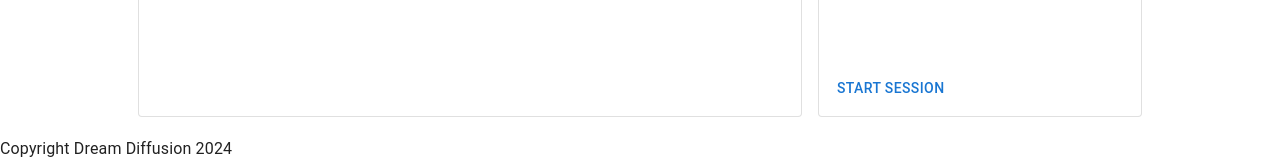
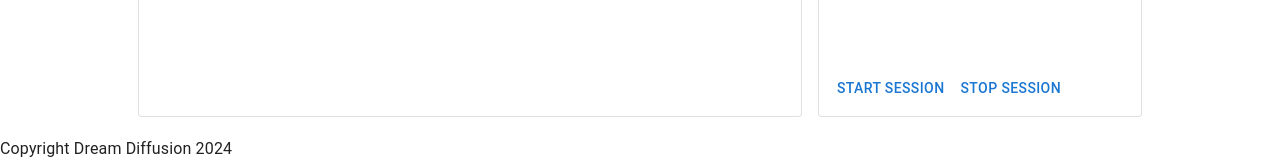
Before and after one commit to Physlex/natHack2024, a React app in the folder src-vite/: page /studio in a window 1280 px wide. Shown: the part 629-789 px from the top of the page. Built offline with nearby package versions, Linux system fonts and the light colour scheme; no server answers; the HTML template or start-up script is replaced by a standard one.

Commit message:
timestamp junk

```diff
--- a/src-vite/src/components/ui/viewport/Viewport.tsx
+++ b/src-vite/src/components/ui/viewport/Viewport.tsx
@@ -25,7 +25,6 @@ const youtubeViewerStyles = {
  */
 type ViewportParams = {
     url: string;
-    onPause: () => void;
 }
 
 /**
@@ -45,7 +44,7 @@ type ViewportProps = {
 /**
  * @return Viewport component.
  */
-export default function Viewport({ url, onPause }: ViewportParams): JSX.Element {
+export default function Viewport({ url }: ViewportParams): JSX.Element {
     const [viewportState, setViewportState] = useState({
         url: url,
         videoID: "",
@@ -132,7 +131,6 @@ export default function Viewport({ url, onPause }: ViewportParams): JSX.Element
     const handlePause = async (event: any) => {
         console.info("Pausing video...");
         event.target.pauseVideo();
-        onPause();
     }
 
     return (
--- a/src-vite/src/pages/studio/Studio.tsx
+++ b/src-vite/src/pages/studio/Studio.tsx
@@ -223,9 +223,7 @@ export default function Studio(): JSX.Element {
                                 <EEGNameForm onChange={saveName} />
                             </Stack>
                             { studioState.url &&
-                                <Viewport
-                                    url={studioState.url}
-                                    onPause={stopEEGStream} />
+                                <Viewport url={studioState.url} />
                             }
                             { !studioState.url &&
                                 <BlackSquare>
@@ -253,6 +251,9 @@ export default function Studio(): JSX.Element {
                             <Button id="start-session-button" onClick={startEEGStream}>
                                 Start Session
                             </Button>
+                            <Button id="start-session-button" onClick={stopEEGStream}>
+                                Stop Session
+                            </Button>
                         </ConnectionSidebar>
                     </Paper>
                 </Grid>
```
